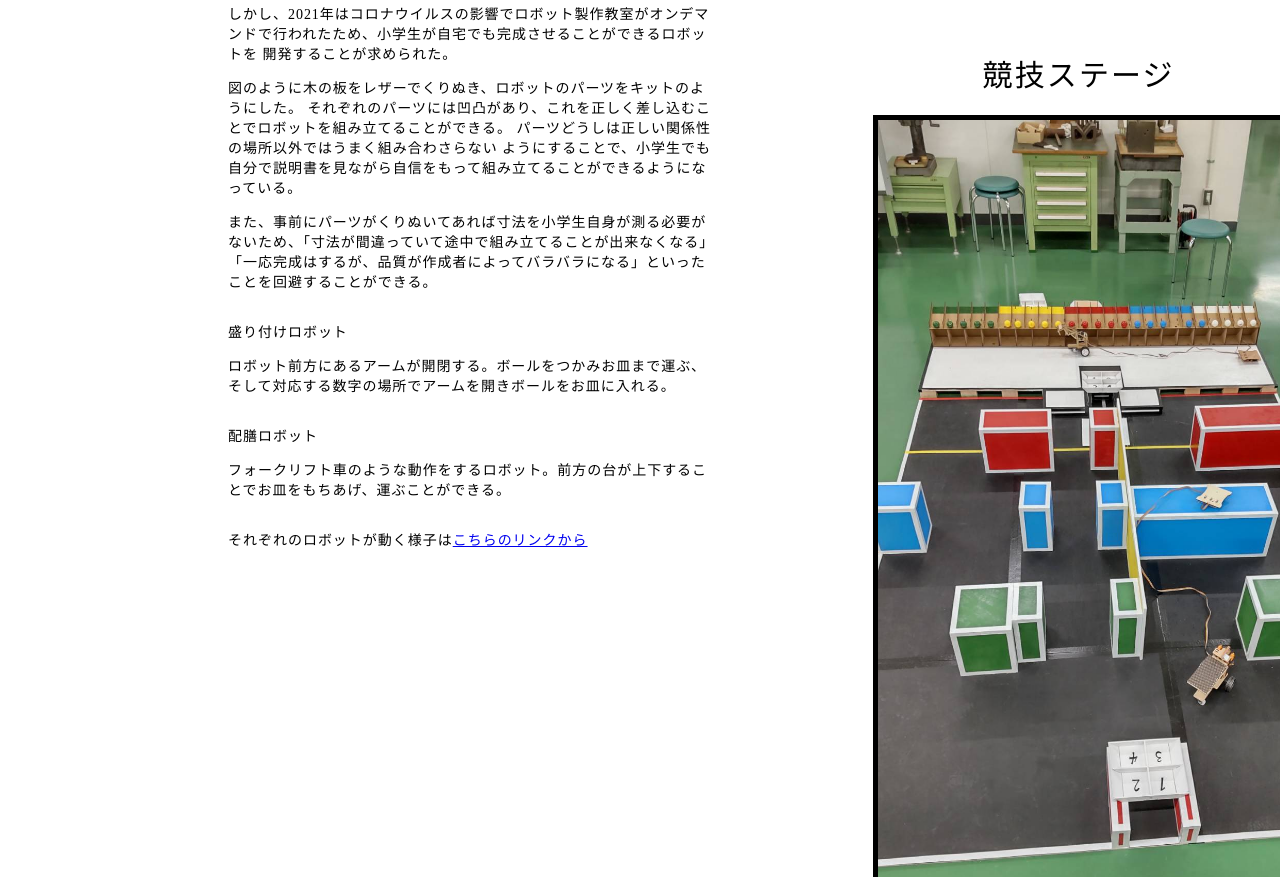
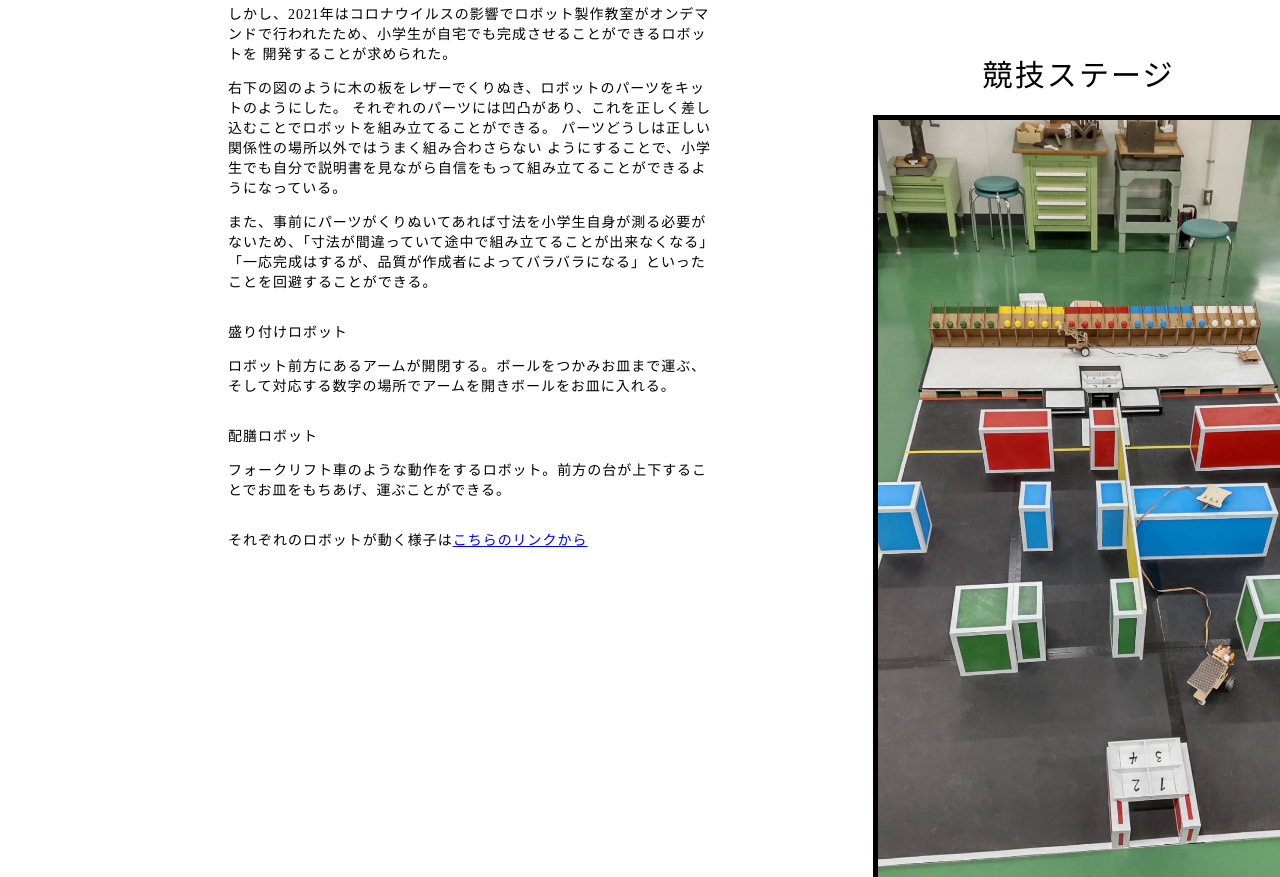
Before and after one commit to taisei-0824/portfolio_kuma_foundation, a plain HTML site: page syunanrobocon.html in a window 1280 px wide. Shown: the part 1474-2351 px from the top of the page. Drawn offline with Linux system fonts and the light colour scheme.

Commit message:
Update syunanrobocon.html

```diff
--- a/syunanrobocon.html
+++ b/syunanrobocon.html
@@ -59,7 +59,7 @@
                         加工方法のバリエーションが多く選べた。</p>
                     <p>しかし、2021年はコロナウイルスの影響でロボット製作教室がオンデマンドで行われたため、小学生が自宅でも完成させることができるロボットを
                         開発することが求められた。</p>
-                    <p>図のように木の板をレザーでくりぬき、ロボットのパーツをキットのようにした。
+                    <p>右下の図のように木の板をレザーでくりぬき、ロボットのパーツをキットのようにした。
                         それぞれのパーツには凹凸があり、これを正しく差し込むことでロボットを組み立てることができる。
                         パーツどうしは正しい関係性の場所以外ではうまく組み合わさらない
                         ようにすることで、小学生でも自分で説明書を見ながら自信をもって組み立てることができるようになっている。</p>
```
